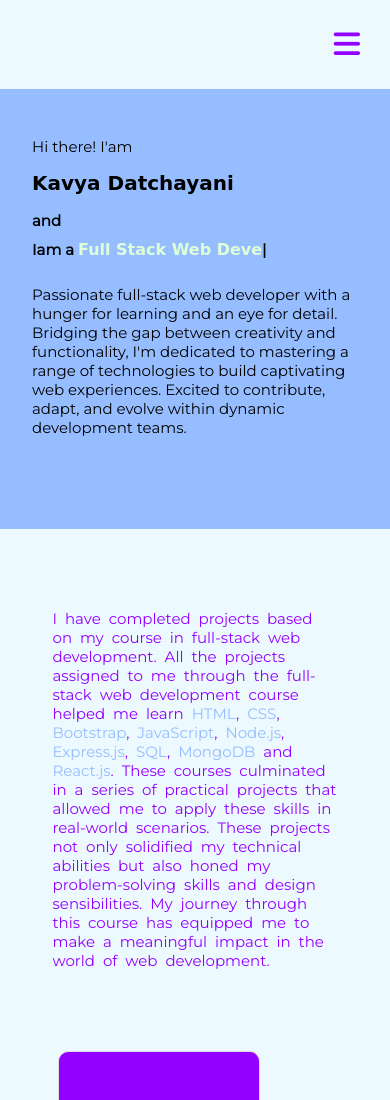
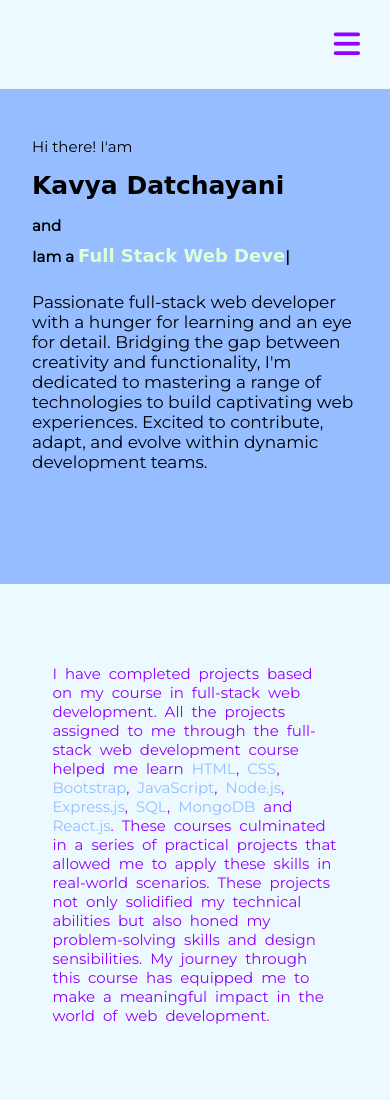
Before and after one commit to KavyaDatchayani/KavyaDatchayani_Portfolio, a website: page index.html in a window 390 px wide. Shown: the top 1100 px of the page. Drawn offline with nearby package versions, Linux system fonts and the light colour scheme; a web font is replaced by a local one.

Commit message:
fourth changes

```diff
--- a/public/css/style.css
+++ b/public/css/style.css
@@ -373,7 +373,7 @@ a .card-description:hover {
     margin-top: 15px;
     padding-bottom: 1rem;
     font-family: "Happy Monkey", cursive;
-    font-size: 20px;
+    font-size: 25px;
   }
   .homepage h2 {
     padding-bottom: 10px;
@@ -382,13 +382,13 @@ a .card-description:hover {
   .text {
     font-family: "Happy Monkey", cursive;
     font-weight: 700;
-    font-size: 16px;
+    font-size: 18px;
     color: #dfffd8;
   }
 
   .homepage p {
-    font-size: 15px;
-    padding: 1rem 1rem 60px 0;
+    font-size: 17px;
+    padding: 1rem 1rem 80px 0;
   }
 
   .project-sec p {
```
